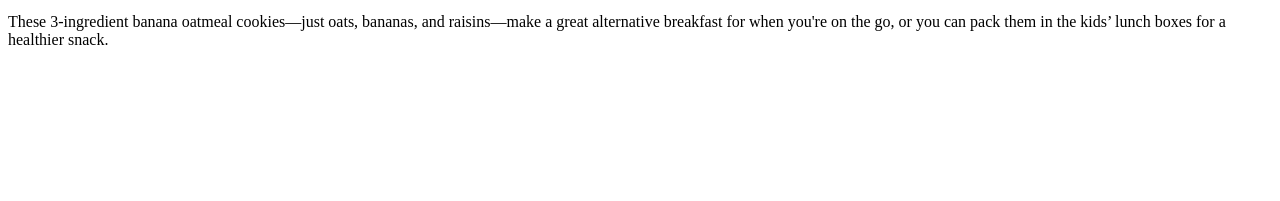
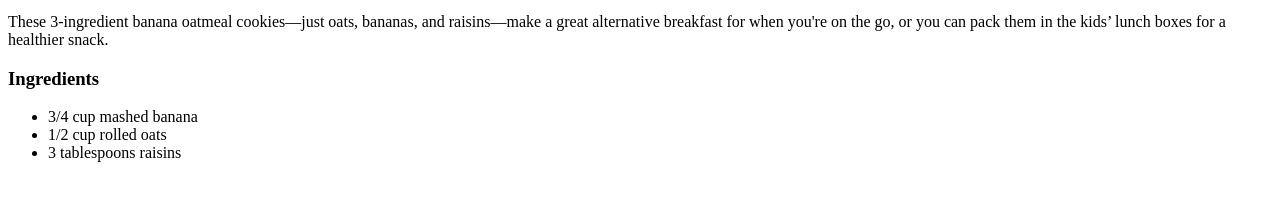
Before and after one commit to csongam7/odin-recipes, a plain HTML site: page recipes/banana_oatmeal_cookies.html in a window 1280 px wide. Shown: the part 101-302 px from the top of the page. Drawn offline with Linux system fonts and the light colour scheme.

Commit message:
add ingredients to banana_oatmeal_cookies.html

```diff
--- a/recipes/banana_oatmeal_cookies.html
+++ b/recipes/banana_oatmeal_cookies.html
@@ -17,5 +17,11 @@
       raisins—make a great alternative breakfast for when you're on the go, or
       you can pack them in the kids’ lunch boxes for a healthier snack.
     </p>
+    <h3>Ingredients</h3>
+    <ul>
+      <li>3/4 cup mashed banana</li>
+      <li>1/2 cup rolled oats</li>
+      <li>3 tablespoons raisins</li>
+    </ul>
   </body>
 </html>
```
